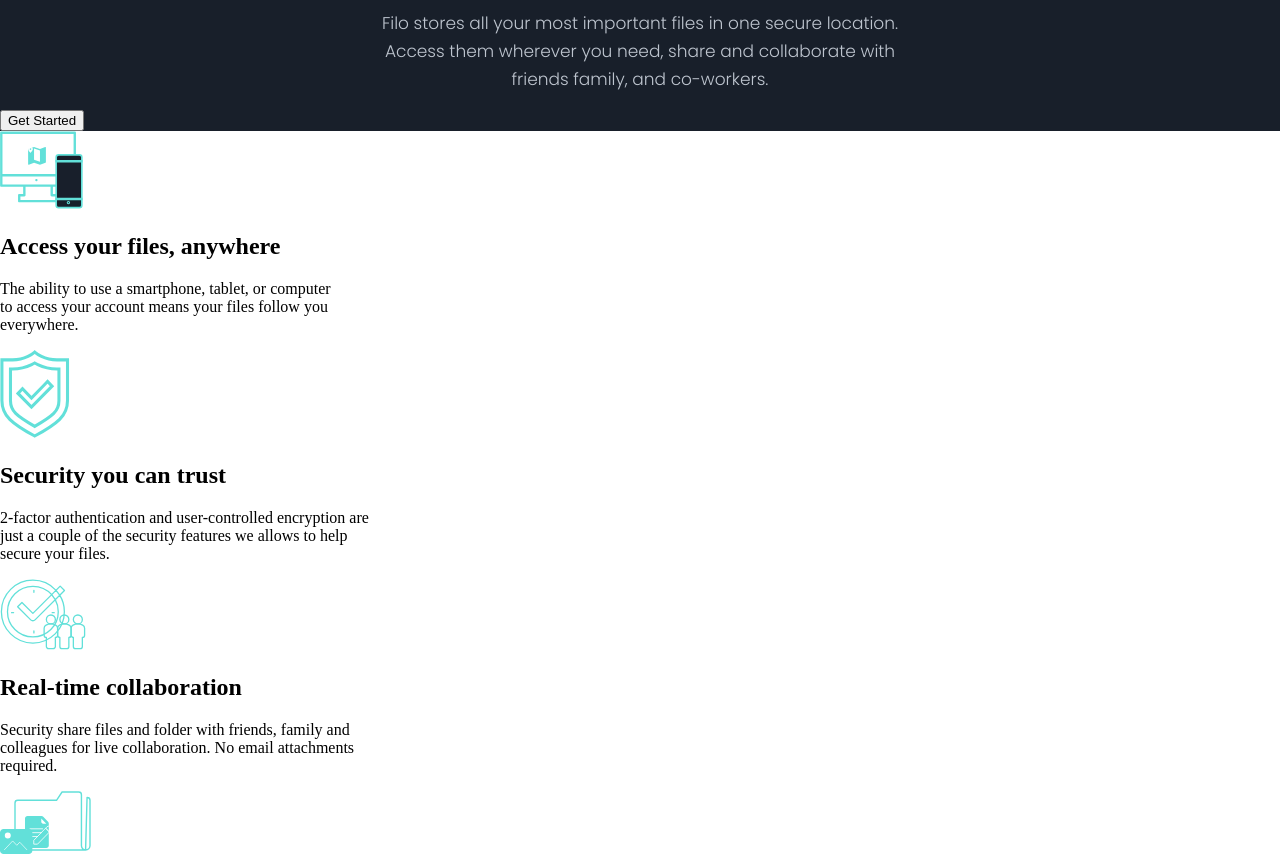
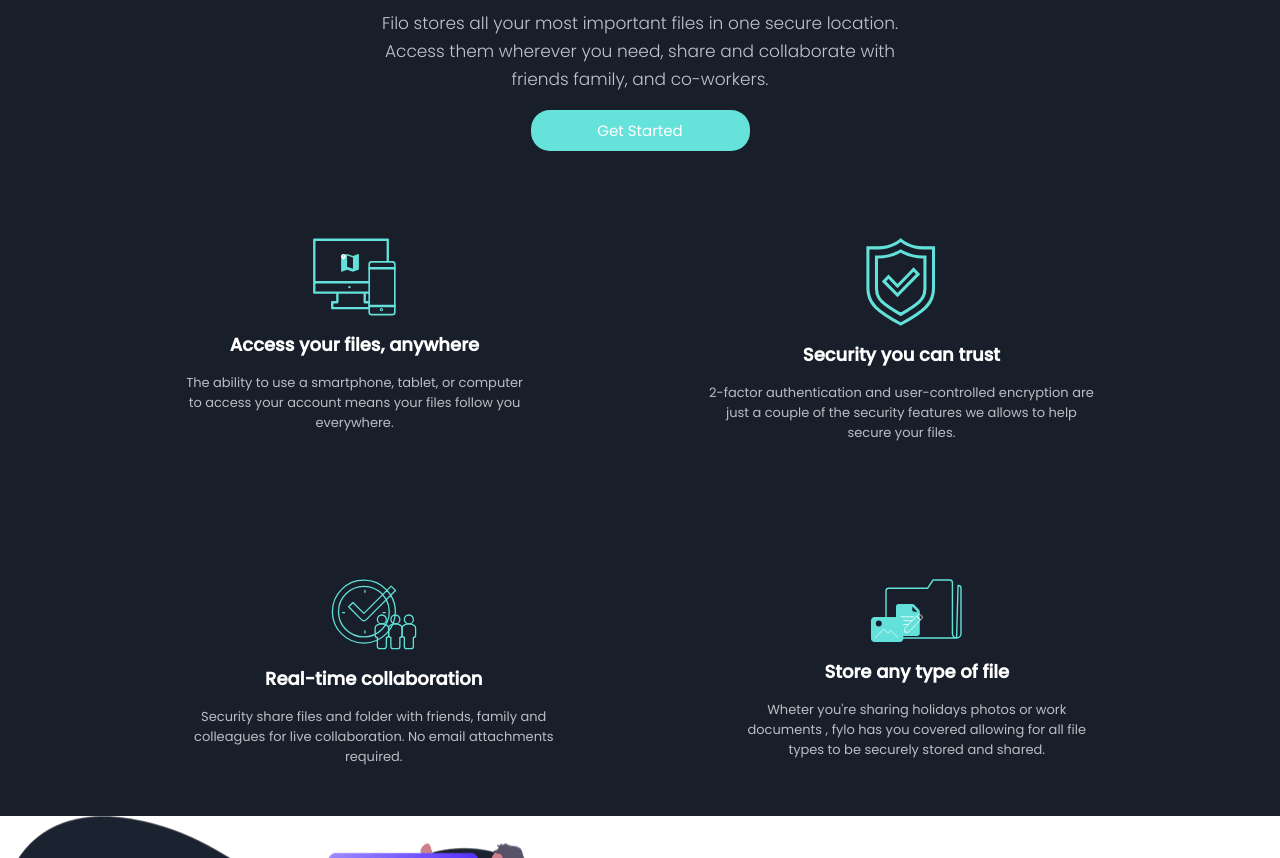
Before and after one commit to pacheco-andres/web-design-filo-mentor-dark, a plain HTML site: page index.html in a window 1280 px wide. Shown: the part 720-1578 px from the top of the page. Drawn offline with Linux system fonts and the light colour scheme.

Commit message:
Adding styles to the body section

```diff
--- a/index.html
+++ b/index.html
@@ -27,37 +27,41 @@
     <p class="filo-stores"> Filo stores all your most important files in one secure location. <br> Access them
       wherever you need, share and collaborate with <br> friends family, and co-workers.
     </p>
-    <button>Get Started</button>
+    <button class="button">Get Started</button>
   </section>
-  <section>
+  <section class="background-color-header">
     <div>
+      <div class="card-icons">
         <div>
-        <img src="images/icon-access-anywhere.svg">
-        <h2>Access your files, anywhere</h2>
-        <p>The ability to use a smartphone, tablet, or computer <br> to access your account means
+          <img class="card-center" src="images/icon-access-anywhere.svg">
+          <h2 class="title-card">Access your files, anywhere</h2>
+          <p class="text-card">The ability to use a smartphone, tablet, or computer <br> to access your account means
             your files follow you <br> everywhere.
           </p>
         </div>
         <div>
-        <img src="images/icon-security.svg">
-        <h2>Security you can trust</h2>
-        <p>2-factor authentication and user-controlled encryption are <br> just a couple of the
+          <img class="card-center" src="images/icon-security.svg">
+          <h2 class="title-card">Security you can trust</h2>
+          <p class="text-card">2-factor authentication and user-controlled encryption are <br> just a couple of the
             security features we allows to help <br> secure your files.
           </p>
         </div>
+      </div>
+      <div class="card-icons">
         <div>
-        <img src="images/icon-collaboration.svg">
-        <h2>Real-time collaboration</h2>
-        <p>Security share files and folder with friends, family and <br> colleagues for live collaboration.
+          <img class="card-center" src="images/icon-collaboration.svg">
+          <h2 class="title-card">Real-time collaboration</h2>
+          <p class="text-card">Security share files and folder with friends, family and <br> colleagues for live collaboration.
             No email attachments <br> required.
           </p>
         </div>
         <div>
-        <img src="images/icon-any-file.svg" alt="">
-        <h2> Store any type of file</h2>
-        <p>Wheter you're sharing holidays photos or work <br> documents , fylo has you covered
+          <img class="card-center" src="images/icon-any-file.svg" alt="">
+          <h2 class="title-card"> Store any type of file</h2>
+          <p class="text-card">Wheter you're sharing holidays photos or work <br> documents , fylo has you covered
             allowing for all file <br> types to be securely stored and shared.
           </p>
+        </div>
     </div>
     </div>
   </section>
--- a/style.scss
+++ b/style.scss
@@ -78,3 +78,45 @@ $White: hsl(0, 0%, 100%);
   line-height: 28px;
   font-weight: 200;
 }
+
+.button{
+  width: 219px;
+  height: 41px;
+  font-family: 'Poppins', sans-serif;
+  font-size: 15px;
+  background-color: $Cyan;
+  border-radius: 19px;
+  border: $Cyan;
+  color: $White;
+  margin: auto;
+  display: block;
+  outline-color: transparent;
+  outline-style: none;
+  cursor: pointer;
+}
+
+.card-icons{
+  display: flex;
+  justify-content: center;
+  padding-bottom: 36px;
+  padding-top: 87px;
+  justify-content: space-evenly;
+  .card-center{
+    margin: auto;
+    display: block;
+  }
+}
+
+.title-card{
+  text-align: center;
+  color: $White;
+  font-family: 'Poppins', sans-serif;
+  font-size: 18px;
+}
+
+.text-card{
+  text-align: center;
+  font-family: 'Poppins', sans-serif;
+  font-size: 13px;
+  color: #B9BEC4;
+}
```
Also changed, not shown: style.css, 1 other file. Lines whose indentation alone changed are shown as unchanged.
